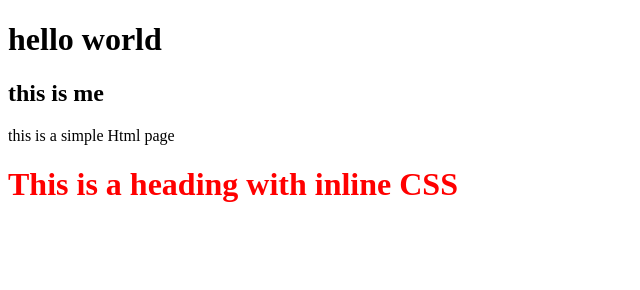
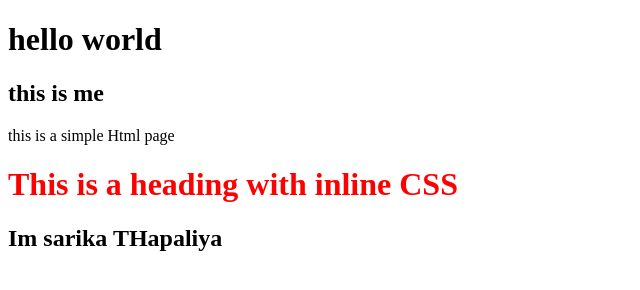
Before and after one commit to Kika-074/Sarika-Thapaliya, a plain HTML site: page index.html in a window 1280 px wide. Shown: the whole page, without its empty margins (0-640 px from the left). Drawn offline with Linux system fonts and the light colour scheme.

Commit message:
3rd commit

```diff
--- a/index.html
+++ b/index.html
@@ -11,4 +11,6 @@
     <p> this is a simple Html page</p>
 </body>
 <h1 style ="color: red;">This is a heading with inline CSS</h1>
+<h2> Im sarika THapaliya </h2>
+
 </html>
```
